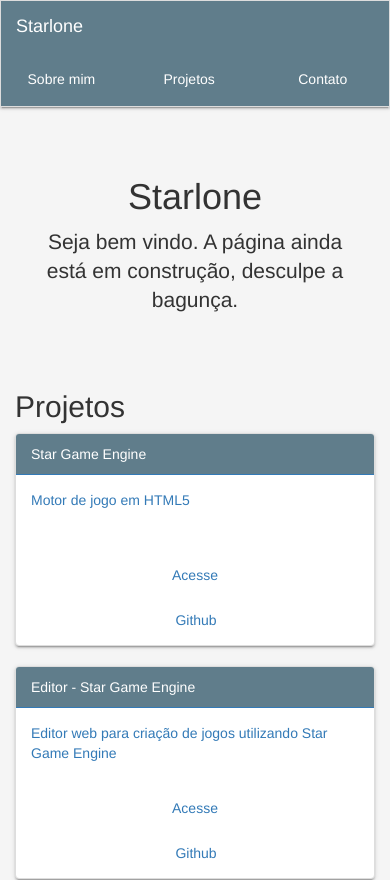
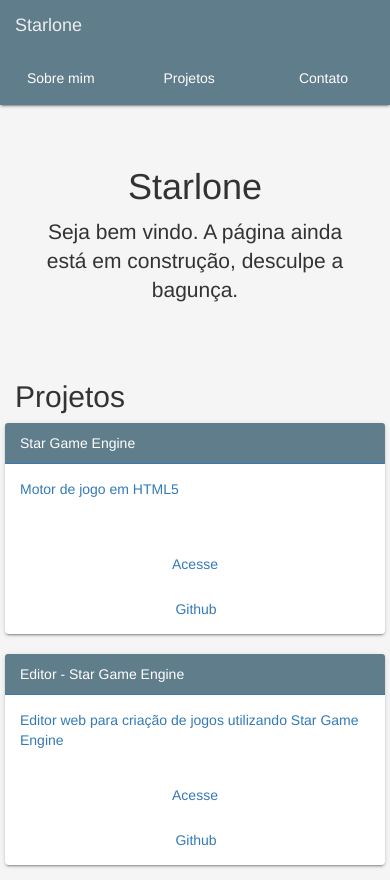
Before and after one commit to starlone/starlone.github.io, a plain HTML site: page index.html in a window 390 px wide. Shown: the top 880 px of the page. Drawn offline with nearby package versions, Linux system fonts and the light colour scheme.

Commit message:
utilizando starlone/star.theme

```diff
--- a/index.html
+++ b/index.html
@@ -22,56 +22,26 @@
     <![endif]-->
 
     <link rel="stylesheet" href="https://maxcdn.bootstrapcdn.com/bootstrap/3.3.7/css/bootstrap.min.css" integrity="sha384-BVYiiSIFeK1dGmJRAkycuHAHRg32OmUcww7on3RYdg4Va+PmSTsz/K68vbdEjh4u" crossorigin="anonymous">
+    <link type="text/css" rel="stylesheet" href="star.theme.css">
+
 
     <script type="text/javascript" src="https://code.jquery.com/jquery.min.js"></script>
     <script src="https://maxcdn.bootstrapcdn.com/bootstrap/3.3.7/js/bootstrap.min.js" integrity="sha384-Tc5IQib027qvyjSMfHjOMaLkfuWVxZxUPnCJA7l2mCWNIpG9mGCD8wGNIcPD7Txa" crossorigin="anonymous"></script>
 
     <style>
-        body {
-            background-color: #f5f5f5;
-        }
-
-        .navbar-default, .panel-primary .panel-heading {
-            background-color: #607d8b;
-        }
-
-        nav.navbar.navbar-default a {
-            color: white;
-        }
-
-        nav.navbar.navbar-default a:hover {
-            color: #eee;
-        }
-
         .jumbotron {
             background: none;
             text-align: center;
-        }
-
-        .panel, .navbar{
-            box-shadow: 0 2px 2px 0 rgba(0,0,0,.14),0 3px 1px -2px rgba(0,0,0,.2),0 1px 5px 0 rgba(0,0,0,.12);
-            border-color: #DDD;
         }
 
         .panel-body {
             min-height: 80px;
         }
 
-        .navbar-nav {
-            text-align: center;
-        }
-
-        @media (max-width: 768px) {
-            .star-menu > li {
-                display: table-cell;
-                width: 1%;
-            }
-        }
     </style>
 
 </head>
 <body>
-
     <nav class="navbar navbar-default">
         <div class="container">
             <div class="navbar-header">
@@ -88,7 +58,6 @@
     </nav>
 
     <div class="container">
-
         <div id="about" class="jumbotron ">
             <h1>Starlone</h1>
             <p class="lead">Seja bem vindo. A página ainda está em construção, desculpe a bagunça.</p>
--- /dev/null
+++ b/star.theme.css
@@ -0,0 +1,47 @@
+body {
+    background-color: #f5f5f5;
+}
+
+.navbar-default, .panel-primary .panel-heading {
+    background-color: #607d8b;
+}
+.navbar-default, .panel-primary {
+    border: none;
+}
+
+.navbar-default .navbar-brand, .navbar-default .navbar-brand:focus, .navbar-default .navbar-nav > li > a, .panel-heading a {
+    color: white;
+}
+
+.navbar-default .navbar-brand:hover, .navbar-default .navbar-nav > li > a:hover {
+    color: #FAFAFA;
+}
+
+nav.navbar.navbar-default a:hover {
+    color: #eee;
+}
+
+.navbar-default .navbar-toggle .icon-bar {
+    background-color: white;
+}
+
+.panel, .navbar, canvas {
+    box-shadow: 0 2px 2px 0 rgba(0,0,0,.14),0 3px 1px -2px rgba(0,0,0,.2),0 1px 5px 0 rgba(0,0,0,.12);
+}
+
+.navbar.navbar-default {
+    margin-bottom: 12px;
+}
+
+.col-lg-1, .col-lg-2, .col-lg-3, .col-lg-4, .col-lg-5, .col-lg-6, .col-lg-7, .col-lg-8, .col-lg-9, .col-lg-10, .col-lg-11, .col-lg-12, .col-md-1, .col-md-2, .col-md-3, .col-md-4, .col-md-5, .col-md-6, .col-md-7, .col-md-8, .col-md-9, .col-md-10, .col-md-11, .col-md-12, .col-sm-1, .col-sm-2, .col-sm-3, .col-sm-4, .col-sm-5, .col-sm-6, .col-sm-7, .col-sm-8, .col-sm-9, .col-sm-10, .col-sm-11, .col-sm-12, .col-xs-1, .col-xs-2, .col-xs-3, .col-xs-4, .col-xs-5, .col-xs-6, .col-xs-7, .col-xs-8, .col-xs-9, .col-xs-10, .col-xs-11, .col-xs-12 {
+    padding-right: 5px;
+    padding-left: 5px;
+}
+
+@media (max-width: 768px) {
+    .star-menu > li {
+        display: table-cell;
+        width: 1%;
+        text-align: center;
+    }
+}
```
Also changed, not shown: contact/index.html (+1 -37 lines).
